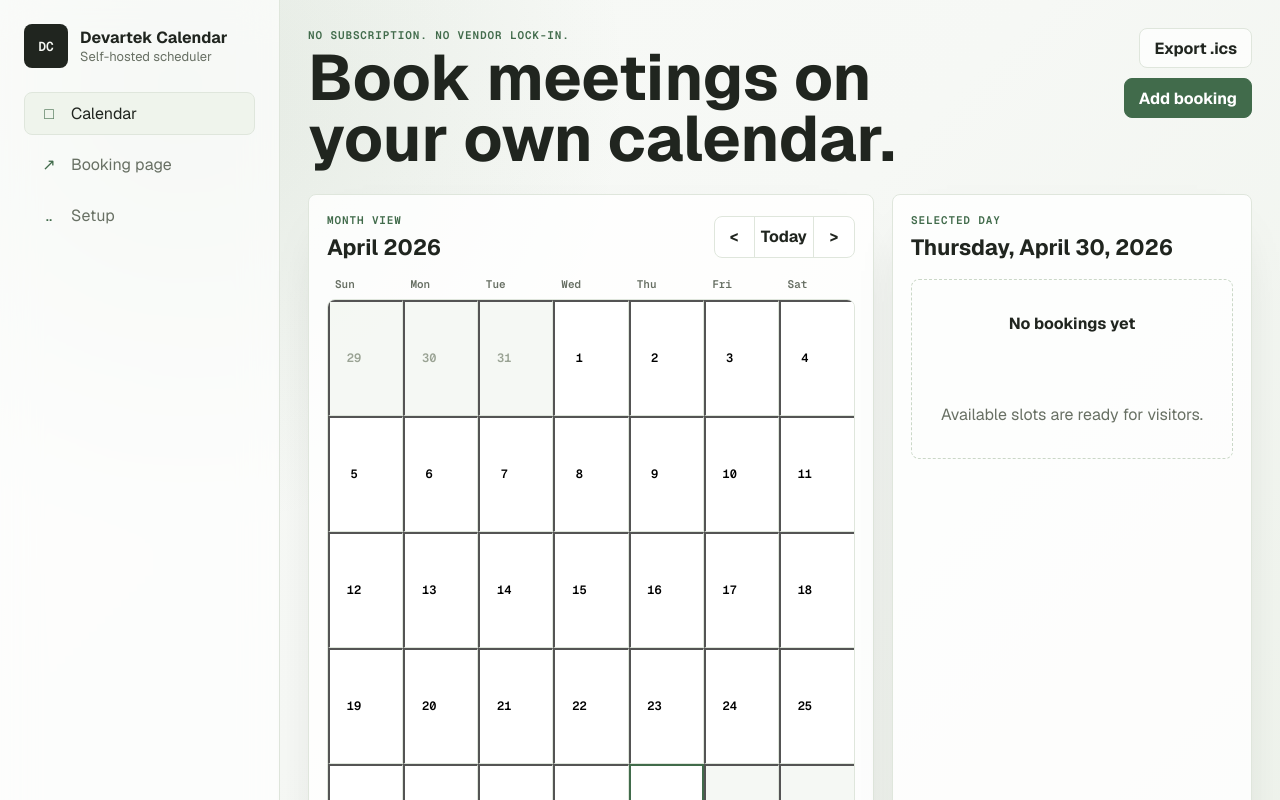
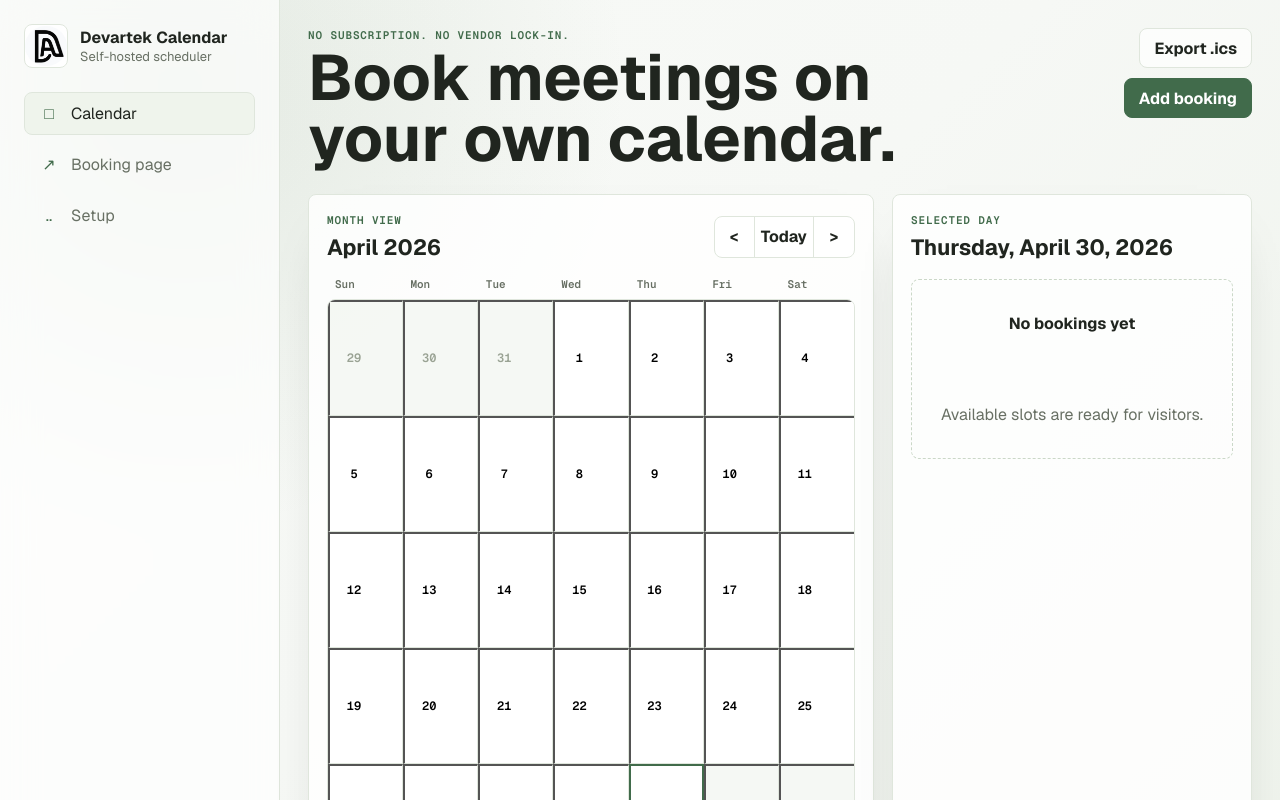
Before and after one commit to ariiyyan/devartek-calender, a plain HTML site: page index.html in a window 1280 px wide. Shown: the top 800 px of the page. Drawn offline with nearby package versions, Linux system fonts and the light colour scheme; no server answers.

Commit message:
Add Devartek logo branding

```diff
--- a/index.html
+++ b/index.html
@@ -13,7 +13,7 @@
     <div class="app-shell">
       <aside class="sidebar">
         <div class="brand">
-          <div class="brand-mark">DC</div>
+          <img class="brand-mark" src="devartek-logo.png" alt="Devartek logo" />
           <div>
             <strong>Devartek Calendar</strong>
             <span>Self-hosted scheduler</span>
@@ -94,7 +94,7 @@
           <div class="booking-layout">
             <section class="booking-card">
               <div class="profile-strip">
-                <div class="profile-photo" aria-hidden="true"></div>
+                <img class="profile-photo" src="devartek-logo.png" alt="Devartek logo" />
                 <div>
                   <p class="label">Book with</p>
                   <h2 id="hostNamePreview">Devartek</h2>
--- a/styles.css
+++ b/styles.css
@@ -61,16 +61,12 @@ button {
 }
 
 .brand-mark {
-  display: grid;
-  place-items: center;
   width: 44px;
   height: 44px;
+  object-fit: contain;
   border-radius: var(--radius);
-  background: var(--text);
-  color: #f7faf5;
-  font-family: "Geist Mono", monospace;
-  font-size: 13px;
-  font-weight: 700;
+  background: #ffffff;
+  border: 1px solid var(--line);
 }
 
 .brand strong,
@@ -440,10 +436,11 @@ h2 {
 .profile-photo {
   width: 72px;
   height: 72px;
+  object-fit: contain;
   border-radius: var(--radius);
-  background:
-    linear-gradient(135deg, rgba(65, 107, 75, 0.2), transparent 54%),
-    linear-gradient(45deg, #253124, #68866b);
+  background: #ffffff;
+  border: 1px solid var(--line);
+  padding: 6px;
 }
 
 .service-picker {
```
Also changed, not shown: devartek-logo.png (added).
